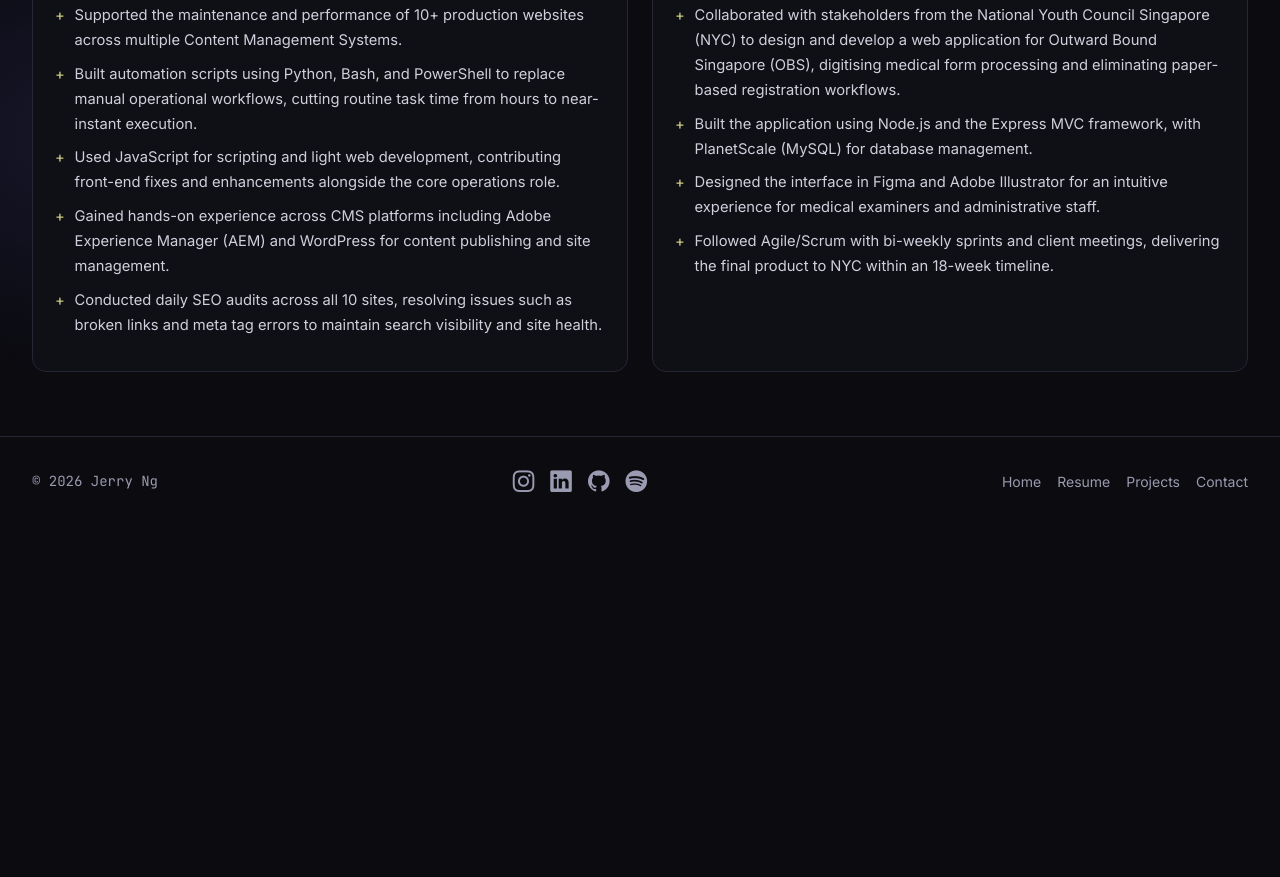
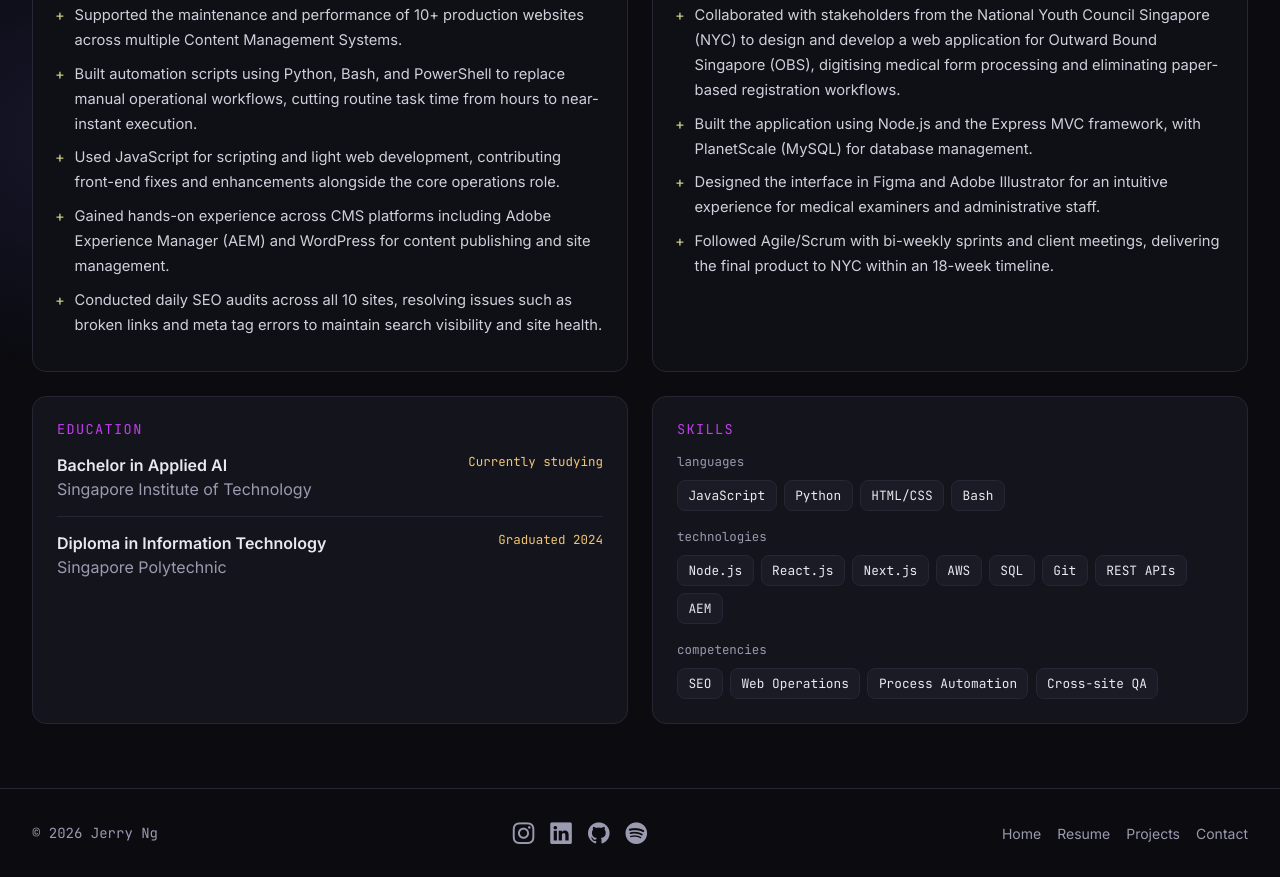
Before and after one commit to Jer-ryy/Jerriware, a website: page public/resume/index.html in a window 1280 px wide. Shown: the part 624-1501 px from the top of the page. Before the commit the page ends 1149 px from the top, so only its background shows below. Drawn offline with nearby package versions, Linux system fonts and the light colour scheme.

Commit message:
feat(resume): add education, skills and PDF download

```diff
--- a/public/resume/index.css
+++ b/public/resume/index.css
@@ -35,3 +35,33 @@
   color: #d6d68a;
   font-family: var(--mono);
 }
+
+/* Education */
+.edu {
+  display: flex;
+  justify-content: space-between;
+  align-items: flex-start;
+  gap: 1rem;
+  padding: 0.9rem 0;
+  border-bottom: 1px solid var(--border);
+}
+.edu:last-child { border-bottom: 0; padding-bottom: 0; }
+.edu:first-of-type { padding-top: 0; }
+.edu-name { font-weight: 600; }
+.edu-date { font-size: 0.78rem; color: #f0c674; white-space: nowrap; }
+@media (max-width: 575px) {
+  .edu { flex-direction: column; gap: 0.25rem; }
+}
+
+/* Skills */
+.skill-label { font-size: 0.78rem; color: var(--muted); margin: 0 0 0.5rem; }
+.tags { display: flex; flex-wrap: wrap; gap: 0.45rem; margin-bottom: 1.1rem; }
+.tags:last-child { margin-bottom: 0; }
+.tags span {
+  font-family: var(--mono);
+  font-size: 0.8rem;
+  padding: 0.3rem 0.65rem;
+  background: var(--surface-2);
+  border: 1px solid var(--border);
+  border-radius: 8px;
+}
--- a/public/resume/index.html
+++ b/public/resume/index.html
@@ -24,6 +24,9 @@
                 <h1 class="section-title display-5 mb-1">Jerry Ng</h1>
                 <p class="role-title mb-0"><span class="text-gradient">Software Engineer</span> <span class="text-muted">· Singapore, SG</span></p>
             </div>
+            <a class="btn btn-glow" href="../assets/Resume.pdf" download="Jerry_Ng_Resume.pdf">
+                <i class="bi bi-download me-2"></i>Download PDF
+            </a>
         </header>
 
         <div class="row g-4">
@@ -77,6 +80,47 @@
                     </div>
                 </div>
             </div>
+
+            <!-- Education -->
+            <div class="col-lg-6 reveal d4">
+                <div class="panel p-4 h-100">
+                    <h2 class="block-title">Education</h2>
+                    <div class="edu">
+                        <div>
+                            <p class="edu-name mb-0">Bachelor in Applied AI</p>
+                            <p class="text-muted mb-0">Singapore Institute of Technology</p>
+                        </div>
+                        <span class="edu-date mono">Currently studying</span>
+                    </div>
+                    <div class="edu">
+                        <div>
+                            <p class="edu-name mb-0">Diploma in Information Technology</p>
+                            <p class="text-muted mb-0">Singapore Polytechnic</p>
+                        </div>
+                        <span class="edu-date mono">Graduated 2024</span>
+                    </div>
+                </div>
+            </div>
+
+            <!-- Skills -->
+            <div class="col-lg-6 reveal d4">
+                <div class="panel p-4 h-100">
+                    <h2 class="block-title">Skills</h2>
+                    <p class="skill-label mono">languages</p>
+                    <div class="tags">
+                        <span>JavaScript</span><span>Python</span><span>HTML/CSS</span><span>Bash</span>
+                    </div>
+                    <p class="skill-label mono">technologies</p>
+                    <div class="tags">
+                        <span>Node.js</span><span>React.js</span><span>Next.js</span><span>AWS</span><span>SQL</span>
+                        <span>Git</span><span>REST APIs</span><span>AEM</span>
+                    </div>
+                    <p class="skill-label mono">competencies</p>
+                    <div class="tags">
+                        <span>SEO</span><span>Web Operations</span><span>Process Automation</span><span>Cross-site QA</span>
+                    </div>
+                </div>
+            </div>
         </div>
     </main>
 
```
